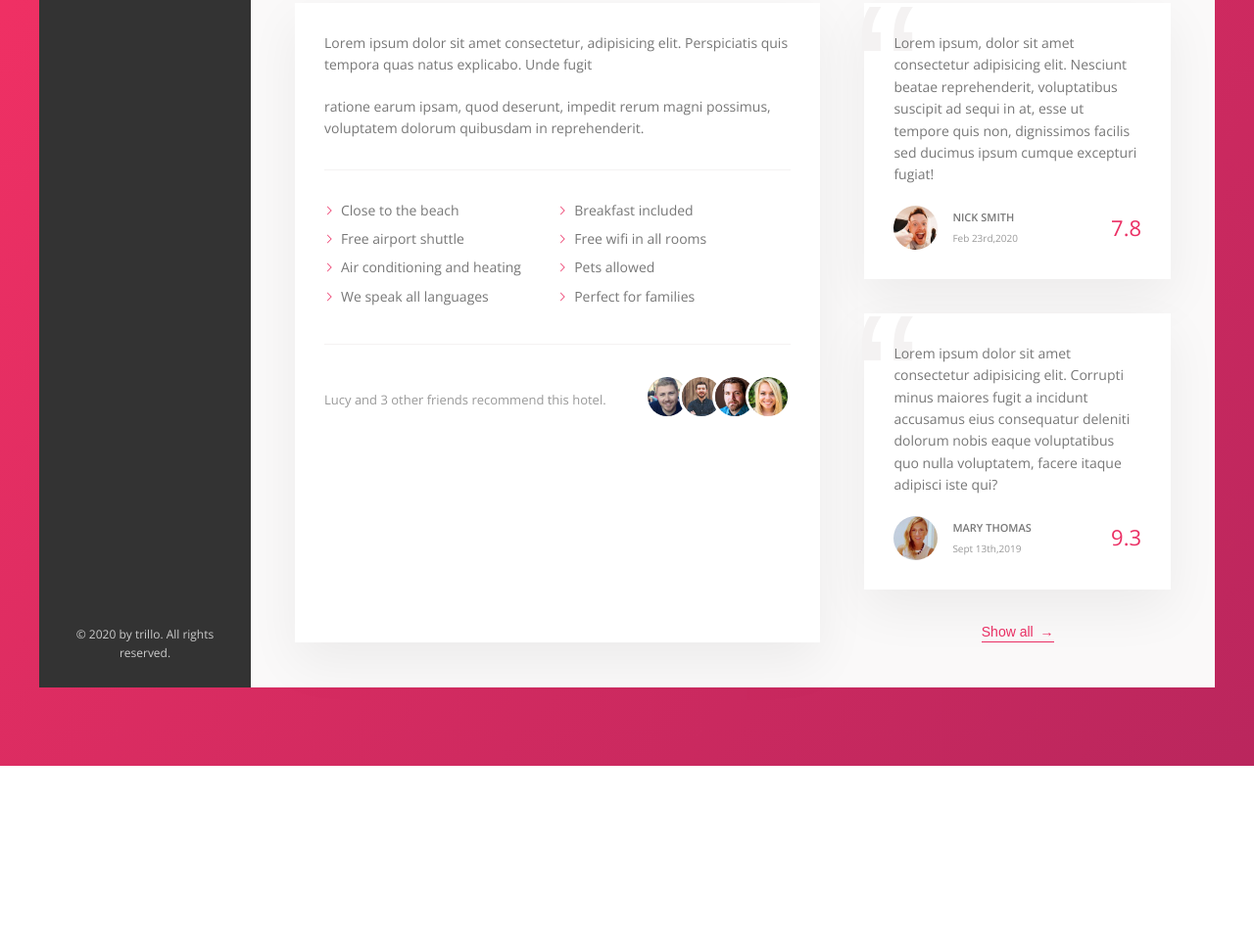
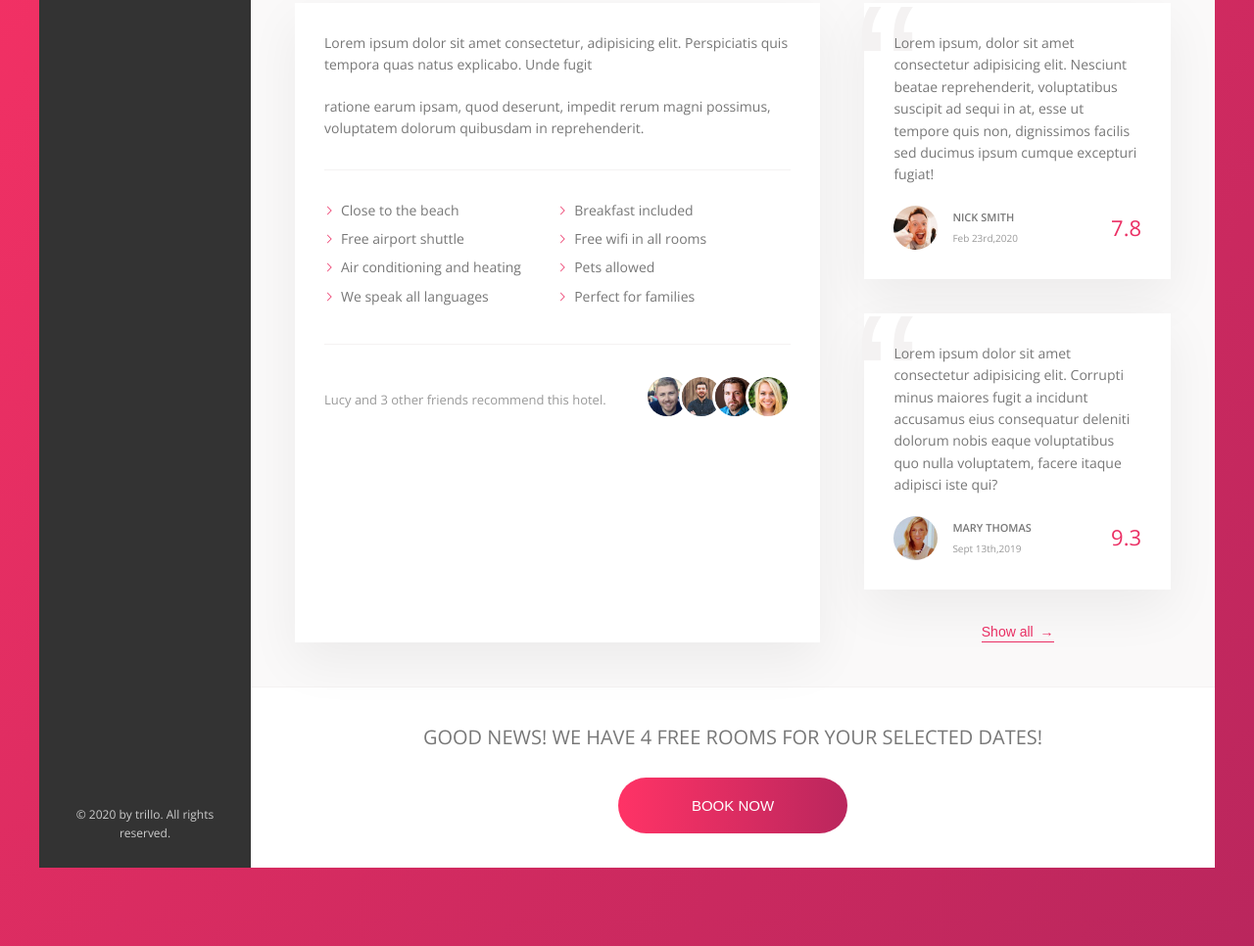
Before and after one commit to Lawrencehudson23/trillo, a plain HTML site: page index.html in a window 1280 px wide. Shown: the part 644-1610 px from the top of the page at 98% size. Before the commit the page ends 1426 px from the top, so only its background shows below. Drawn offline with nearby package versions, Linux system fonts and the light colour scheme.

Commit message:
finished cta

```diff
--- a/css/style.css
+++ b/css/style.css
@@ -341,6 +341,48 @@ body {
     font-family: sans-serif;
     z-index: 1; }
 
+.cta {
+  padding: 3.5rem 0;
+  text-align: center; }
+  .cta__book-now {
+    font-size: 2rem;
+    font-weight: 300;
+    text-transform: uppercase;
+    margin-bottom: 2.5rem; }
+
+.btn {
+  font-size: 1.5rem;
+  font-weight: 300;
+  text-transform: uppercase;
+  border-radius: 100px;
+  border: none;
+  background-image: linear-gradient(to right, var(--color-primary-light), var(--color-primary-dark));
+  color: #fff;
+  position: relative;
+  overflow: hidden;
+  cursor: pointer; }
+  .btn > * {
+    display: inline-block;
+    height: 100%;
+    width: 100%;
+    transition: all 0.2s; }
+  .btn__visible {
+    padding: 2rem 7.5rem; }
+  .btn__invisible {
+    position: absolute;
+    padding: 2rem 0;
+    left: 0;
+    top: -100%; }
+  .btn:hover {
+    background-image: linear-gradient(to left, var(--color-primary-light), var(--color-primary-dark)); }
+  .btn:hover .btn__visible {
+    transform: translateY(100%); }
+  .btn:hover .btn__invisible {
+    top: 0; }
+  .btn:focus {
+    outline: none;
+    animation: pulsate 1s infinite; }
+
 .container {
   max-width: 120rem;
   margin: 8rem auto;
--- a/index.html
+++ b/index.html
@@ -244,6 +244,15 @@
               <button class="btn-inline">Show all <span>&rarr;</span></button>
             </figure>
           </div>
+          <div class="cta">
+            <h2 class="cta__book-now">
+              Good news! We have 4 free rooms for your selected dates!
+            </h2>
+            <button class="btn">
+              <span class="btn__visible">Book now</span>
+              <span class="btn__invisible">Only 4 rooms left</span>
+            </button>
+          </div>
         </main>
       </div>
     </div>
--- a/sass/_component.scss
+++ b/sass/_component.scss
@@ -428,3 +428,71 @@
     z-index: 1;
   }
 }
+
+/////////////////////////////////
+// CALL TO ACTION
+.cta {
+  padding: 3.5rem 0;
+  text-align: center;
+
+  &__book-now {
+    font-size: 2rem;
+    font-weight: 300;
+    text-transform: uppercase;
+    margin-bottom: 2.5rem;
+  }
+}
+
+/////////////////////////////////
+// CALL TO ACTION
+.btn {
+  font-size: 1.5rem;
+  font-weight: 300;
+  text-transform: uppercase;
+  border-radius: 100px;
+  border: none;
+  background-image: linear-gradient(
+    to right,
+    var(--color-primary-light),
+    var(--color-primary-dark)
+  );
+  color: #fff;
+  position: relative;
+  overflow: hidden;
+  cursor: pointer;
+
+  & > * {
+    display: inline-block;
+    height: 100%;
+    width: 100%;
+    transition: all 0.2s;
+  }
+
+  &__visible {
+    padding: 2rem 7.5rem;
+  }
+
+  &__invisible {
+    position: absolute;
+    padding: 2rem 0;
+    left: 0;
+    top: -100%;
+  }
+  &:hover {
+    background-image: linear-gradient(
+      to left,
+      var(--color-primary-light),
+      var(--color-primary-dark)
+    );
+  }
+  &:hover &__visible {
+    transform: translateY(100%);
+  }
+  &:hover &__invisible {
+    top: 0;
+  }
+  &:focus {
+    outline: none;
+    animation: pulsate 1s infinite;
+  }
+}
```
